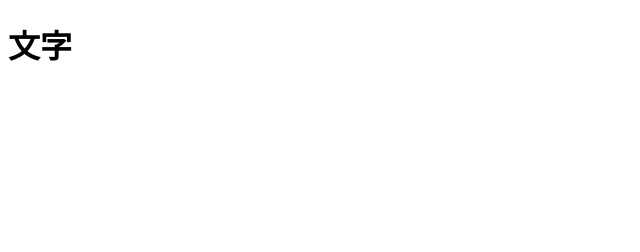
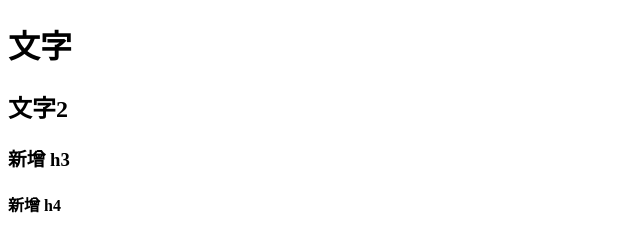
Before and after one commit to recall131477/test, a plain HTML site: page index.html in a window 1280 px wide. Shown: the whole page, without its empty margins (0-640 px from the left). Drawn offline with Linux system fonts and the light colour scheme.

Commit message:
新增 title

```diff
--- a/index.html
+++ b/index.html
@@ -8,5 +8,8 @@
 </head>
 <body>
   <h1>文字</h1>
+  <h2>文字2</h2>
+  <h3>新增 h3</h3>
+  <h4>新增 h4</h4>
 </body>
 </html>
```
